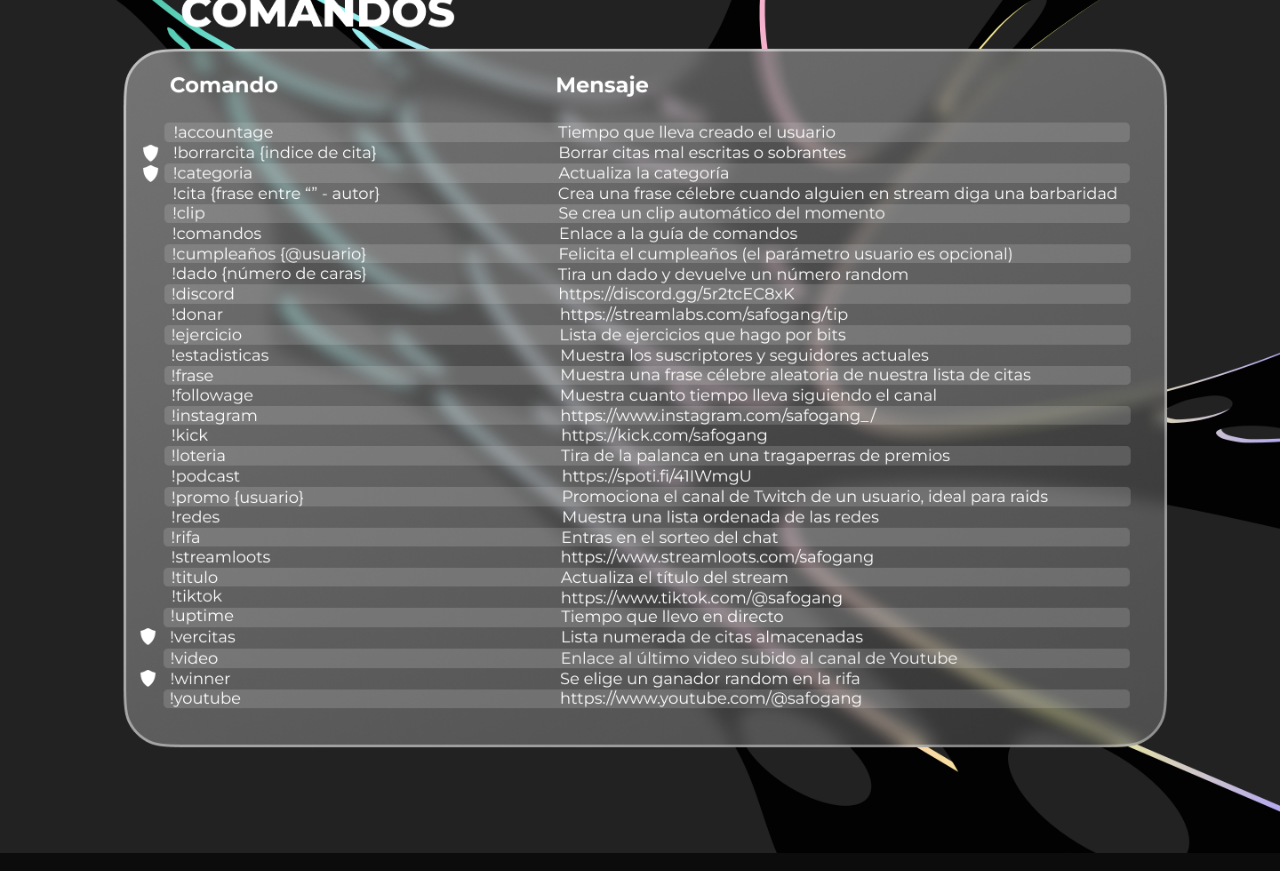
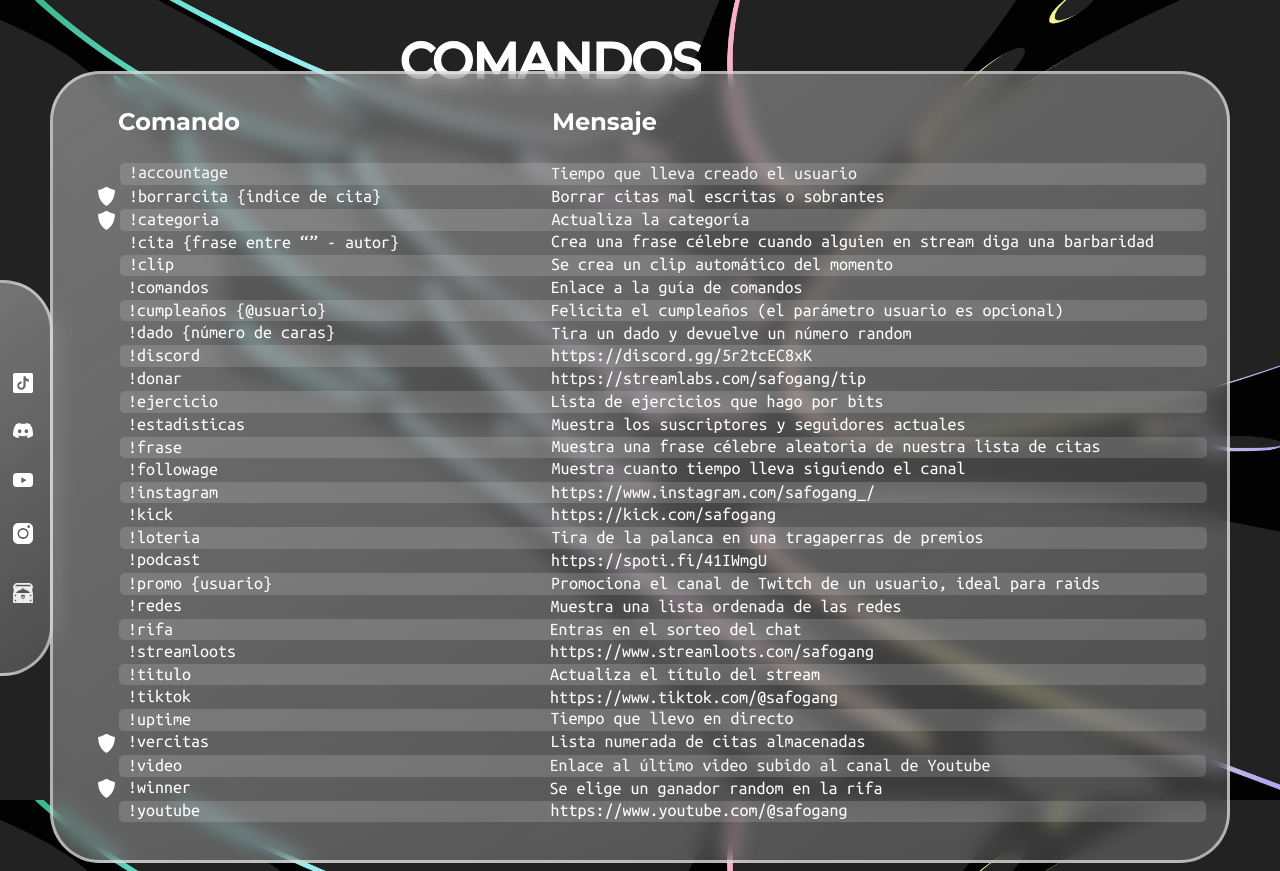
Before and after one commit to nereagonzalez12/safogang.github.io, a plain HTML site: page index.html in a window 1280 px wide. Drawn offline with Linux system fonts and the light colour scheme.

Commit message:
errores de scroll

```diff
--- a/index.html
+++ b/index.html
@@ -3,13 +3,41 @@
 <head>
     <meta charset="UTF-8">
     <meta name="viewport" content="width=device-width, initial-scale=1.0">
-    <link rel="stylesheet" href="style.css">
+    <link rel="stylesheet" type="text/css" href="style.css">
+    <link href='https://fonts.googleapis.com/css?family=Montserrat' rel='stylesheet'>
     <!-- <link rel="icon" href="icon.png" type="image/png"> -->
     <title>Safogang</title>
 </head>
 <body>
-    <div class="contenedor">
-        <img src="comandos.png" alt="Comandos" width="100%" >
+    <h1>COMANDOS</h1>
+    <div class="panelRedes">
+
+        <a href="https://discord.com/invite/sb3ZVrRdM8" class="enlace">
+            <img src="discord.png" id="discord" width="20px" />
+        </a>
+
+        <a href="https://www.youtube.com/@safogang">
+            <img src="youtube.png" id="youtube" width="20px"/>
+        </a>
+
+        <a href="https://www.instagram.com/safogang_/">
+            <img src="instagram.png" id="instagram" width="20px"/>
+        </a>
+
+
+        <a href="https://www.tiktok.com/@safogang"><img src="tiktok.png" id="tiktok" width="20px"/></a>
+
+        <a href="https://www.streamloots.com/safogang"><img src="cofres.png" id="cofres" width="20px"/></a>
+
+
+
+
     </div>
+
+    <div class="rectangulo">
+        <div class="imagenRectangulo">
+            <img src="rectangulosComandos.png" alt="Imagen de rectángulos">
+        </div>
+
 </body>
 </html>
--- a/style.css
+++ b/style.css
@@ -1,20 +1,156 @@
 /* Estilo para el cuerpo de la página */
 body {
-    background-color: #0c0c0c; /* Fondo gris */
+
+    background-image: url('fondo.png'); /* Ruta a tu imagen de fondo */
+    background-size: cover; /* Escala la imagen para cubrir todo el fondo */
+    background-attachment: fixed; /* Mantiene la imagen fija */
+    background-position: center; /* Centra la imagen */
     display: flex;
-    justify-content: center; /* Centra horizontalmente */
-    align-items: center; /* Centra verticalmente */
-    height: 100vh; /* Usa el 100% de la altura de la ventana del navegador */
-    margin: 0; /* Elimina el margen predeterminado */
+    justify-content: center;
+    overflow: hidden;
+
+  }
+
+  h1{
+    display: flex;
+    justify-content: center;
+    position: absolute;
+
+
+    left: 400px;
+    top:0px;
+    margin-bottom: 20px;
+    color: #FFF;
+    border-color: 10px solid black;
+    text-align: center;
+    font-family: 'Montserrat';
+    font-size: 48px;
+    font-style: normal;
+    line-height: normal;
+
+    -webkit-text-stroke: 2px rgb(255, 255, 255); /* Grosor del borde y color */
+    overflow: hidden;
+  }
+
+.rectangulo{
+    width: 1174px;
+    height: 786px;
+
+    display: flex;
+    justify-content: center;
+    align-items: center;
+    position: relative;
+
+    margin-top: 5%;
+
+    border-radius: 50px;
+    border: 3px solid rgba(244, 244, 244, 0.60);
+    background: linear-gradient(145deg, rgba(244, 244, 244, 0.40) -4.23%, rgba(244, 244, 244, 0.20) 102.58%);
+    backdrop-filter: blur(10px);
+
+
 }
 
-/* Estilo para el contenedor de la imagen */
-.contenedor {
-    text-align: center; /* Centra el contenido horizontalmente */
+.imagenRectangulos{
+
+    width: 100%;
+    height: 100%;
+    position: absolute;
+    top: 0;
+    left: 0;
+
 }
 
-/* Estilo para la imagen */
-img {
-    max-width: 100%; /* Ajusta el ancho de la imagen al contenedor */
-    height: auto; /* Mantiene la proporción de aspecto de la imagen */
+.imagenRectangulo img {
+
+    width: 100%;
+    height: 100%;
+    object-fit: cover; /* Ajusta la imagen al tamaño del contenedor */
 }
+
+.panelRedes{
+    width: 50px;
+    height: 390px;
+
+    position: absolute;
+
+    top: 280px;
+    left: 0px;
+    border-radius: 0px 50px 50px 0px;
+    border: 3px solid rgba(244, 244, 244, 0.60);
+    border-left: 0px;
+    background: linear-gradient(145deg, rgba(244, 244, 244, 0.40) -4.23%, rgba(244, 244, 244, 0.20) 102.58%);
+
+}
+
+
+#tiktok{
+    position: absolute;
+    left: 13px;
+    top: 90px;
+    transition: transform 0.3s, filter 0.3s;
+}
+
+#tiktok:hover{
+    transform: scale(1.2); /* Zoom 20% más grande */
+    filter: grayscale(100%); /* Cambio a escala de grises (100% es completamente gris) */
+    position: relative;
+    z-index: 1;
+
+}
+
+#discord{
+    position: absolute;
+    left: 13px;
+    top: 140px;
+    transition: transform 0.3s, filter 0.3s;
+}
+
+#discord:hover{
+    transform: scale(1.2); /* Zoom 20% más grande */
+    filter: grayscale(100%); /* Cambio a escala de grises (100% es completamente gris) */
+    position: relative;
+    z-index: 1;
+}
+
+#youtube{
+    position: absolute;
+    left: 13px;
+    top: 190px;
+    transition: transform 0.3s, filter 0.3s;
+}
+
+#youtube:hover{
+    transform: scale(1.2); /* Zoom 20% más grande */
+    filter: grayscale(100%); /* Cambio a escala de grises (100% es completamente gris) */
+    position: relative;
+    z-index: 1;
+}
+
+#instagram{
+    position: absolute;
+    left: 13px;
+    top: 240px;
+    transition: transform 0.3s, filter 0.3s;
+}
+
+#instagram:hover{
+    transform: scale(1.2); /* Zoom 20% más grande */
+    filter: grayscale(100%); /* Cambio a escala de grises (100% es completamente gris) */
+    position: relative;
+    z-index: 1;
+}
+
+#cofres{
+    position: absolute;
+    left: 13px;
+    top: 300px;
+    transition: transform 0.3s, filter 0.3s;
+}
+
+#cofres:hover{
+    transform: scale(1.2); /* Zoom 20% más grande */
+    filter: grayscale(100%); /* Cambio a escala de grises (100% es completamente gris) */
+    position: relative;
+    z-index: 1;
+}
```
Also changed, not shown: cofres.png (added), comandos.png (deleted), discord.png (added), fondo.png (added), instagram.png (added), rectangulosComandos.png (added), tiktok.png (added), youtube.png (added).
